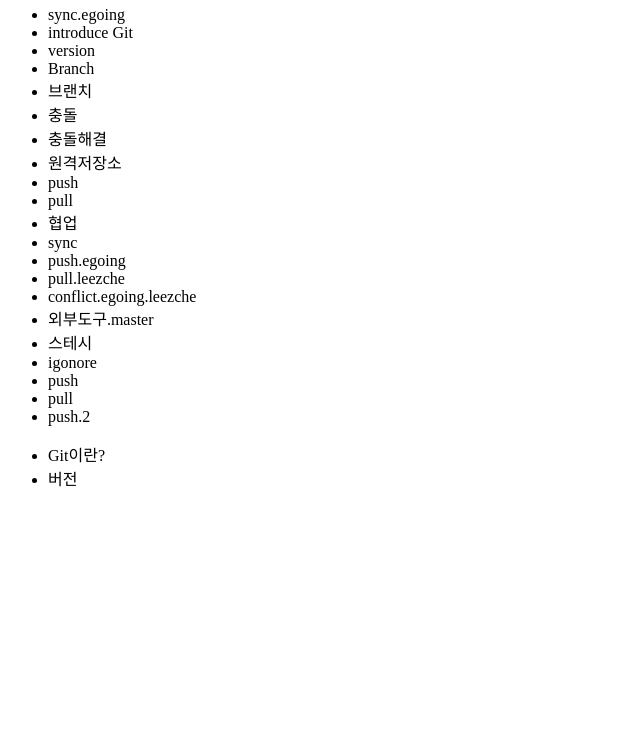
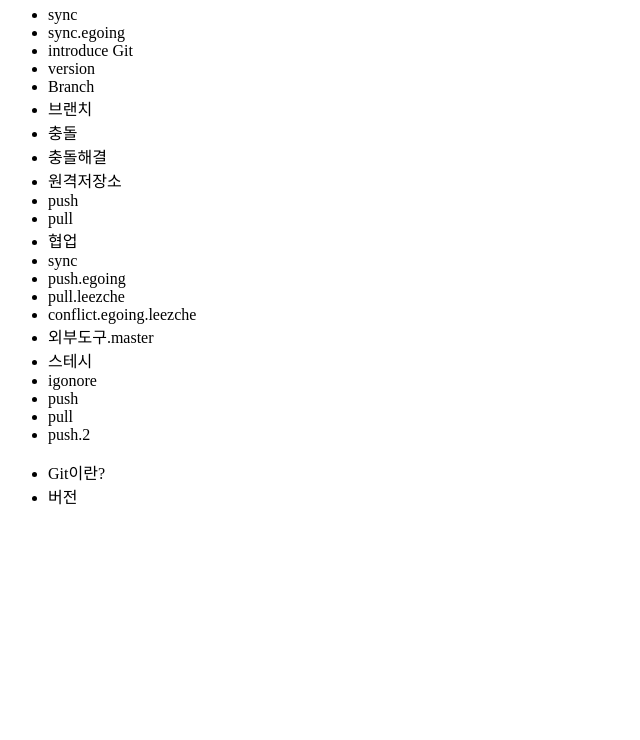
Before and after one commit to melontomato/opentutorials_git_orangecoffee, a plain HTML site: page index.html in a window 1280 px wide. Shown: the part 60-800 px from the top of the page, without its empty margins (0-640 px from the left). Drawn offline with Linux system fonts and the light colour scheme.

Commit message:
sync 추가

```diff
--- a/index.html
+++ b/index.html
@@ -8,6 +8,7 @@
             <h1>Git</h1>
         </header>
         <ul>
+            <li>sync</li>
             <li>sync.egoing</li>
             <li>introduce Git</li>
             <li>version</li>
```
